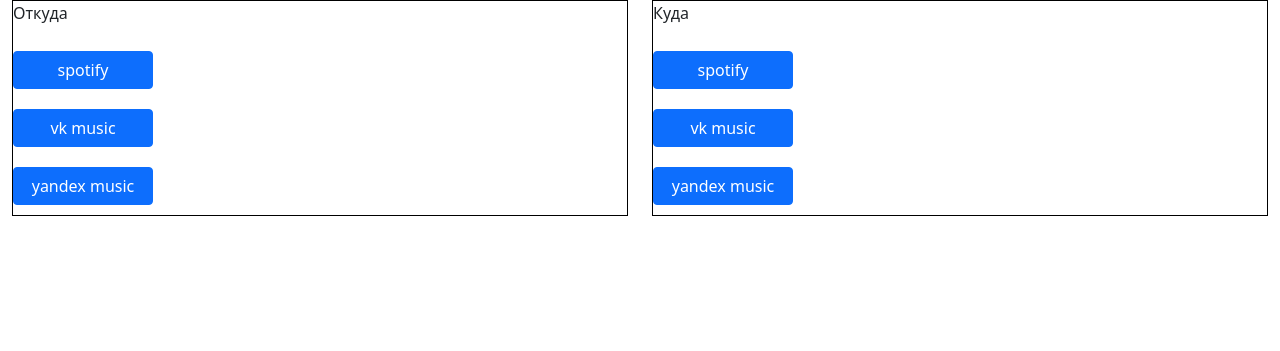
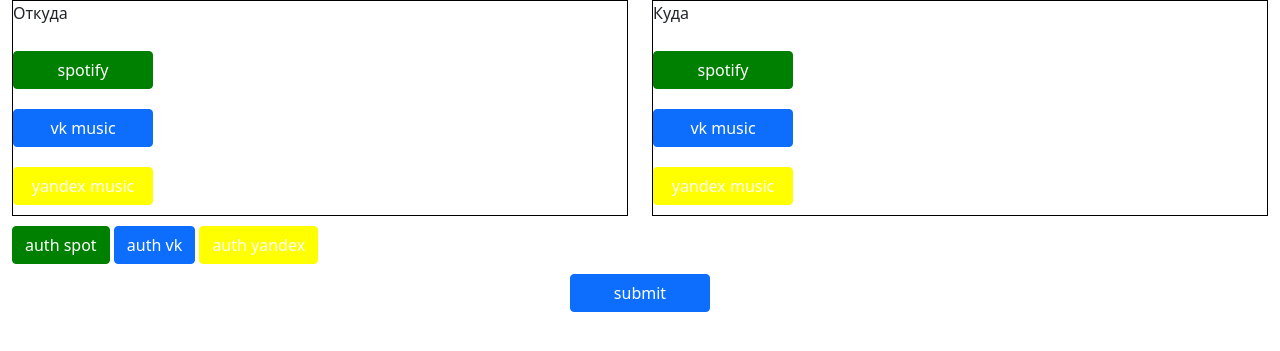
Before and after one commit to squirtleKK/playlist_transfer, a Flask app: page / in a window 1280 px wide. Shown: the top 351 px of the page. Run offline with Flask 2, Linux system fonts and the light colour scheme; some libraries are stand-ins or nearby versions.

Commit message:
пара <a> кнопок и немного выгрузки (не рабочей)

```diff
--- a/server/server.py
+++ b/server/server.py
@@ -7,3 +7,10 @@ socketio = SocketIO(app)
 @app.route ("/")
 def start_page ():
     return render_template ("index.html")
+
+# req: https://oauth.vk.com/authorize?client_id=8132546&scope=audio&display=page&response_type=token&v=5.131
+
+
+# https://oauth.vk.com/authorize?client_id=8132546&display=page&redirect_uri=http://127.0.0.1:3000&scope=audio&response_type=code&v=5.131
+if __name__ == "__main__":
+    app.run (port=3000)
--- a/server/static/css/style.css
+++ b/server/static/css/style.css
@@ -9,3 +9,19 @@ button {
     height: auto;
     border: 1px solid #000;
 }
+
+a{
+    margin: 10px 0px;
+    width: 140;
+    height: auto;
+}
+.spot{
+    background-color: green; border-color: green
+}
+.yan{
+    background-color: yellow; border-color: yellow;
+}
+.layer {
+    margin: 0 auto;
+    display: block;
+}
--- a/server/templates/_layout.html
+++ b/server/templates/_layout.html
@@ -23,20 +23,27 @@
             <div class="col-6">
                 <div class="block-playlist d-flex flex-column">
                     <P>Откуда</P>
-                    <button class="btn btn-primary" name="spotify">spotify</button>
+                    <button class="spot btn btn-primary" name="spotify">spotify</button>
                     <button class="btn btn-primary" name="vk">vk music</button>
-                    <button class="btn btn-primary" name="yandex">yandex music</button>
+                    <button class="yan btn btn-primary" name="yandex">yandex music</button>
                 </div>
             </div>
+
             <div class="col-6 d-flex flex-column">
                 <div class = "block-playlist d-flex flex-column">
                 <p>Куда</p>
-                <button class="btn btn-primary" name="spotify">spotify</button>
+                <button class="spot btn btn-primary" name="spotify">spotify</button>
                 <button class="btn btn-primary" name="vk">vk music</button>
-                <button class="btn btn-primary" name="yandex">yandex music</button>
+                <button class="yan btn btn-primary" name="yandex">yandex music</button>
             </div>
             </div>
         </div>
+
+    <a href="" class = "spot btn btn-primary ">auth spot</a>
+    <a href="" class = "btn btn-primary">auth vk</a>
+    <a href="" class = "yan btn btn-primary">auth yandex</a>
+    <button class = "layer btn btn-primary" name = "submit">submit</button>
+
     </div>
 
 </body>
```
Also changed, not shown: get_playlist/get_all_playlists.py (+36 -0 lines).
